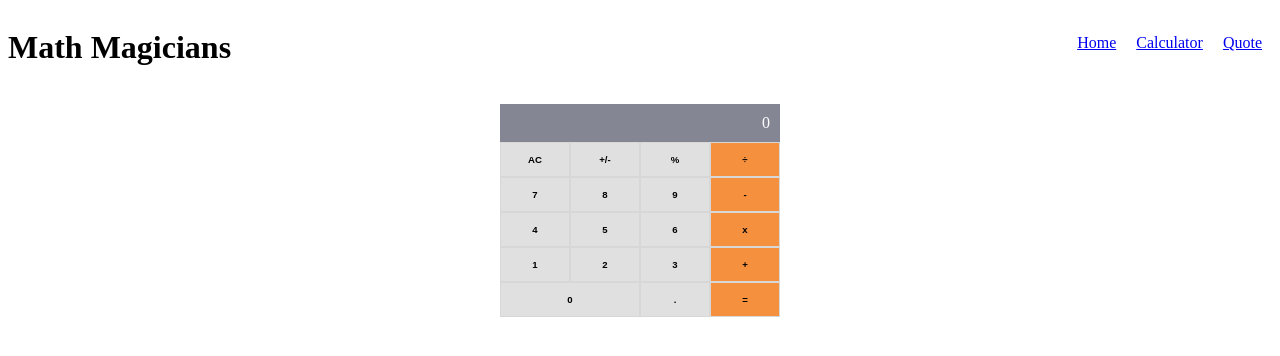
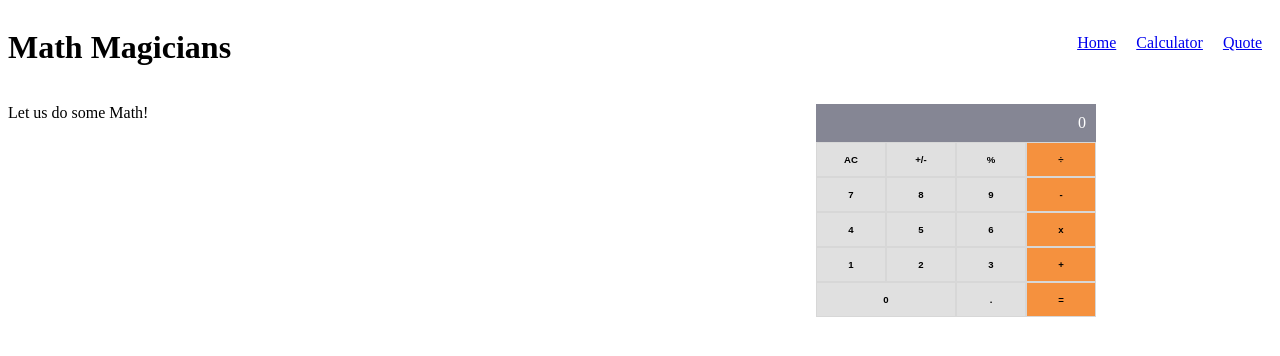
Before and after one commit to matovu-farid/math-magicians, a React (Create React App) app: page / in a window 1280 px wide. Shown: the top 356 px of the page. Built offline with nearby package versions, Linux system fonts and the light colour scheme.

Commit message:
Add calc page

```diff
--- a/src/pages/Calculator.css
+++ b/src/pages/Calculator.css
@@ -16,3 +16,10 @@
 .flex {
   display: flex;
 }
+
+.calc-page {
+  display: flex;
+}
+.calc-page > * {
+  flex: 1
+}
--- a/src/pages/Calculator.js
+++ b/src/pages/Calculator.js
@@ -31,12 +31,15 @@ const Calculator = () => {
   };
 
   return (
-    <ul className="centerBox">
-      <Answer total={total} next={next} operation={operation} />
+    <div className="calc-page">
+      <p>Let us do some Math!</p>
+      <ul className="centerBox">
+        <Answer total={total} next={next} operation={operation} />
 
-      <TypePad handleButtonClick={handleButtonClick} handleOpperate={handleOpperate} />
+        <TypePad handleButtonClick={handleButtonClick} handleOpperate={handleOpperate} />
 
-    </ul>
+      </ul>
+    </div>
   );
 };
 
```
